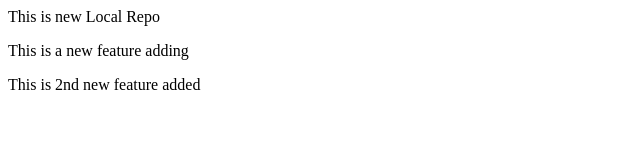
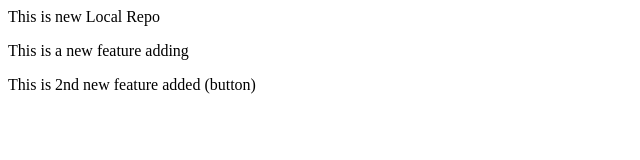
Before and after one commit to gunda-abhishek/localrepo, a plain HTML site: page index.html in a window 1280 px wide. Shown: the full height of the page, 0-640 px from the left. Drawn offline with Linux system fonts and the light colour scheme.

```diff
--- a/index.html
+++ b/index.html
@@ -1,3 +1,3 @@
 <p>This is new Local Repo</p>
 <p>This is a new feature adding</p>
-<p>This is 2nd new feature added</p>
+<p>This is 2nd new feature added (button)</p>
```
